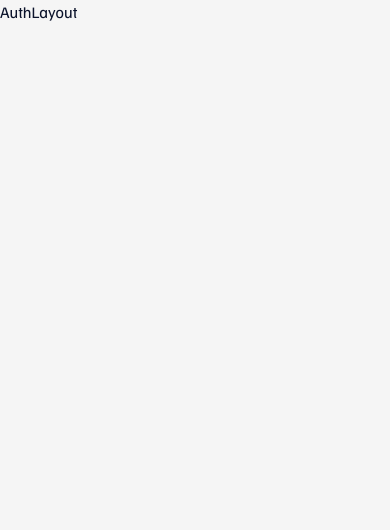
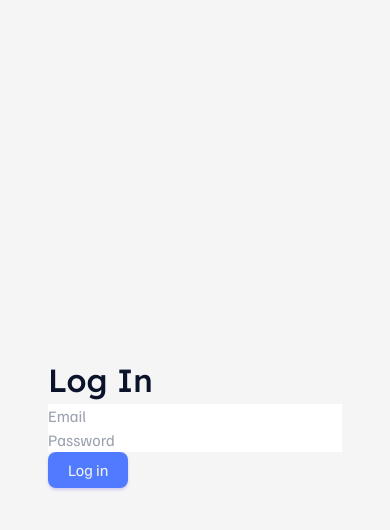
Before and after one commit to emmaoliviamellgren/nestify, a Next.js app: page /log-in in a window 390 px wide. Shown: the top 530 px of the page. Built offline with nearby package versions, Linux system fonts and the light colour scheme.

Commit message:
Refactor AuthLayout and LogInPage components

```diff
--- a/app/(auth)/layout.tsx
+++ b/app/(auth)/layout.tsx
@@ -1,5 +1,11 @@
-const AuthLayout = () => {
-    return <div>AuthLayout</div>;
+'use client';
+
+const AuthLayout = ({
+    children,
+}: Readonly<{
+    children: React.ReactNode;
+}>) => {
+    return <main className='h-screen w-screen flex'>{children}</main>;
 };
 
 export default AuthLayout;
--- a/app/(auth)/log-in/page.tsx
+++ b/app/(auth)/log-in/page.tsx
@@ -1,5 +1,36 @@
+'use client';
+
+import { PrimaryButton } from '@/app/components/ui/buttons';
+
 const LogInPage = () => {
-    return <div>LogInPage</div>;
+    return (
+        <>
+            <aside className='hidden md:block h-full'>
+                <img
+                    src='https://images.unsplash.com/photo-1518780664697-55e3ad937233?q=80&w=465&auto=format&fit=crop&ixlib=rb-4.0.3&ixid=M3wxMjA3fDB8MHxwaG90by1wYWdlfHx8fGVufDB8fHx8fA%3D%3D'
+                    alt='Log In Image'
+                    className='h-full w-full object-cover'
+                />
+            </aside>
+            <main className='flex justify-center flex-col px-12 w-full'>
+                <h2>Log In</h2>
+                <form className='flex flex-col'>
+                    <input
+                        type='email'
+                        placeholder='Email'
+                    />
+                    <input
+                        type='password'
+                        placeholder='Password'
+                    />
+                    <PrimaryButton
+                        label='Log in'
+                        onClick={() => console.log('clicked')}
+                    />
+                </form>
+            </main>
+        </>
+    );
 };
 
 export default LogInPage;
--- a/app/(root)/layout.tsx
+++ b/app/(root)/layout.tsx
@@ -1,6 +1,7 @@
 'use client'
 
 import Navigation from '../components/navigation';
+import Footer from '../components/footer';
 
 const PublicLayout = ({
     children,
@@ -11,6 +12,7 @@ const PublicLayout = ({
         <>
             <Navigation />
             {children}
+            <Footer />
         </>
     );
 };
--- a/app/(root)/page.tsx
+++ b/app/(root)/page.tsx
@@ -11,23 +11,25 @@ const accommodations: Accommodation[] = [
         id: '1',
         title: 'Cozy Cabin',
         description: 'A beautiful cabin in the woods.',
-        price: 120,
+        price: 1200,
         location: 'Lake Tahoe, CA',
         image: 'https://images.unsplash.com/photo-1518780664697-55e3ad937233?q=80&w=465&auto=format&fit=crop&ixlib=rb-4.0.3&ixid=M3wxMjA3fDB8MHxwaG90by1wYWdlfHx8fGVufDB8fHx8fA%3D%3D',
+        properties: ['accessible', 'spacious', 'closeToNature'],
     },
     {
         id: '2',
         title: 'Modern Apartment',
         description: 'An apartment with a city view.',
-        price: 200,
+        price: 2000,
         location: 'New York, NY',
         image: 'https://images.unsplash.com/photo-1518780664697-55e3ad937233?q=80&w=465&auto=format&fit=crop&ixlib=rb-4.0.3&ixid=M3wxMjA3fDB8MHxwaG90by1wYWdlfHx8fGVufDB8fHx8fA%3D%3D',
+        properties: ['accessible'],
     },
     {
         id: '3',
         title: 'Beach House',
         description: 'A beach house with a beautiful ocean view.',
-        price: 150,
+        price: 1500,
         location: 'Miami, FL',
         image: 'https://images.unsplash.com/photo-1518780664697-55e3ad937233?q=80&w=465&auto=format&fit=crop&ixlib=rb-4.0.3&ixid=M3wxMjA3fDB8MHxwaG90by1wYWdlfHx8fGVufDB8fHx8fA%3D%3D',
     },
@@ -35,7 +37,7 @@ const accommodations: Accommodation[] = [
         id: '4',
         title: 'Mountain Lodge',
         description: 'A cozy lodge in the mountains.',
-        price: 180,
+        price: 1800,
         location: 'Aspen, CO',
         image: 'https://images.unsplash.com/photo-1518780664697-55e3ad937233?q=80&w=465&auto=format&fit=crop&ixlib=rb-4.0.3&ixid=M3wxMjA3fDB8MHxwaG90by1wYWdlfHx8fGVufDB8fHx8fA%3D%3D',
     },
@@ -43,7 +45,7 @@ const accommodations: Accommodation[] = [
         id: '5',
         title: 'Luxury Villa',
         description: 'A luxurious villa with a private pool.',
-        price: 300,
+        price: 3000,
         location: 'Los Angeles, CA',
         image: 'https://images.unsplash.com/photo-1518780664697-55e3ad937233?q=80&w=465&auto=format&fit=crop&ixlib=rb-4.0.3&ixid=M3wxMjA3fDB8MHxwaG90by1wYWdlfHx8fGVufDB8fHx8fA%3D%3D',
     },
--- a/app/components/accommodationCard.tsx
+++ b/app/components/accommodationCard.tsx
@@ -18,7 +18,7 @@ const AccommodationCard = ({ accommodation }: Props) => {
                 <h3 className='text-lg font-bold'>{accommodation.title}</h3>
                 <p className='text-gray-600'>{accommodation.location}</p>
                 <p className='text-gray-900 font-semibold'>
-                    ${accommodation.price} / night
+                    {accommodation.price} SEK
                 </p>
                 <span className='flex space-x-2 mt-2'>
                     {accommodation.properties?.map((property, index) => (
--- /dev/null
+++ b/app/components/footer.tsx
@@ -0,0 +1,10 @@
+const Footer = () => {
+    return (
+        <div className='my-6 w-screen h-[140px] border-t flex items-center justify-center flex-col'>
+            <h2 className="opacity-10">Nestify</h2>
+            <p className="opacity-30 caption">(C) 2024 - 2024</p>
+        </div>
+    );
+};
+
+export default Footer;
--- a/app/components/navigation.tsx
+++ b/app/components/navigation.tsx
@@ -2,8 +2,11 @@ import { ChangeEvent, useState } from 'react';
 import { SearchBarPrimary, SearchBarSecondary } from './ui/inputs';
 import { CircleUserRound } from 'lucide-react';
 import { PillButton } from './ui/pillButtons';
+import { useRouter } from 'next/navigation';
 
 const Navigation = () => {
+
+    const router = useRouter();
     const [searchValue, setSearchValue] = useState('');
 
     const handleSearch = (e: ChangeEvent<HTMLInputElement>) => {
@@ -29,6 +32,7 @@ const Navigation = () => {
                     <PillButton
                         label='Log in'
                         icon={<CircleUserRound />}
+                        onClick={() => router.push('/log-in')}
                     />
                     <SearchBarSecondary
                         value={searchValue}
```
